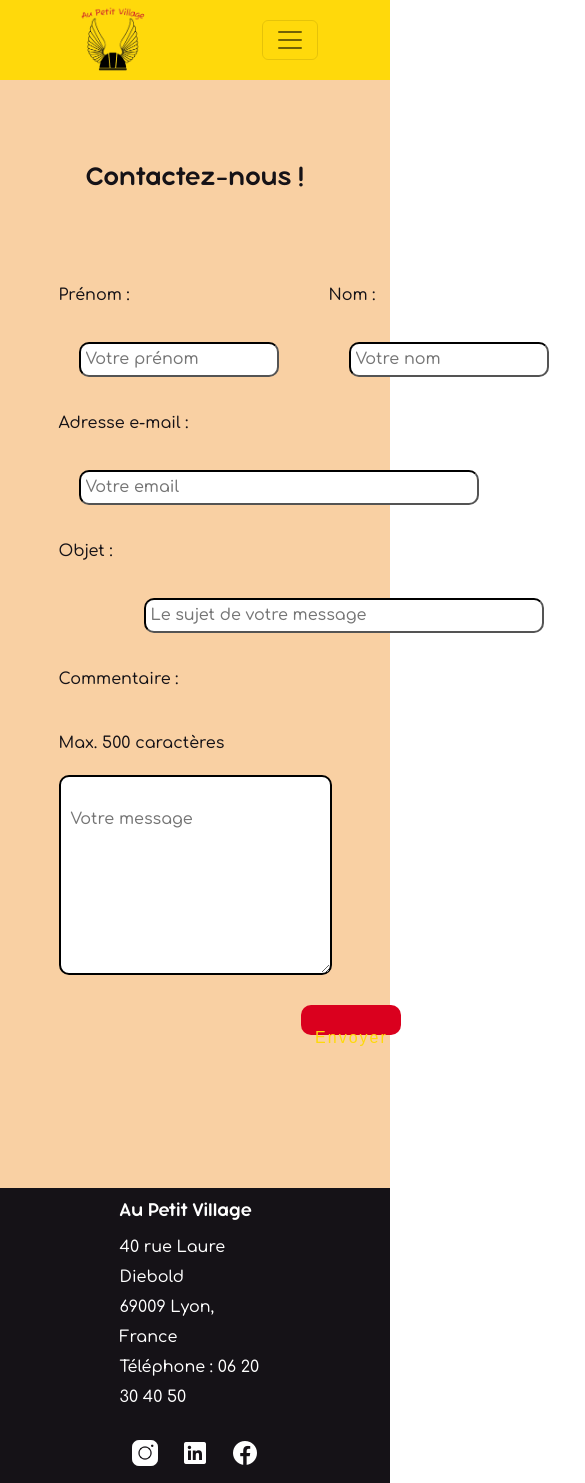
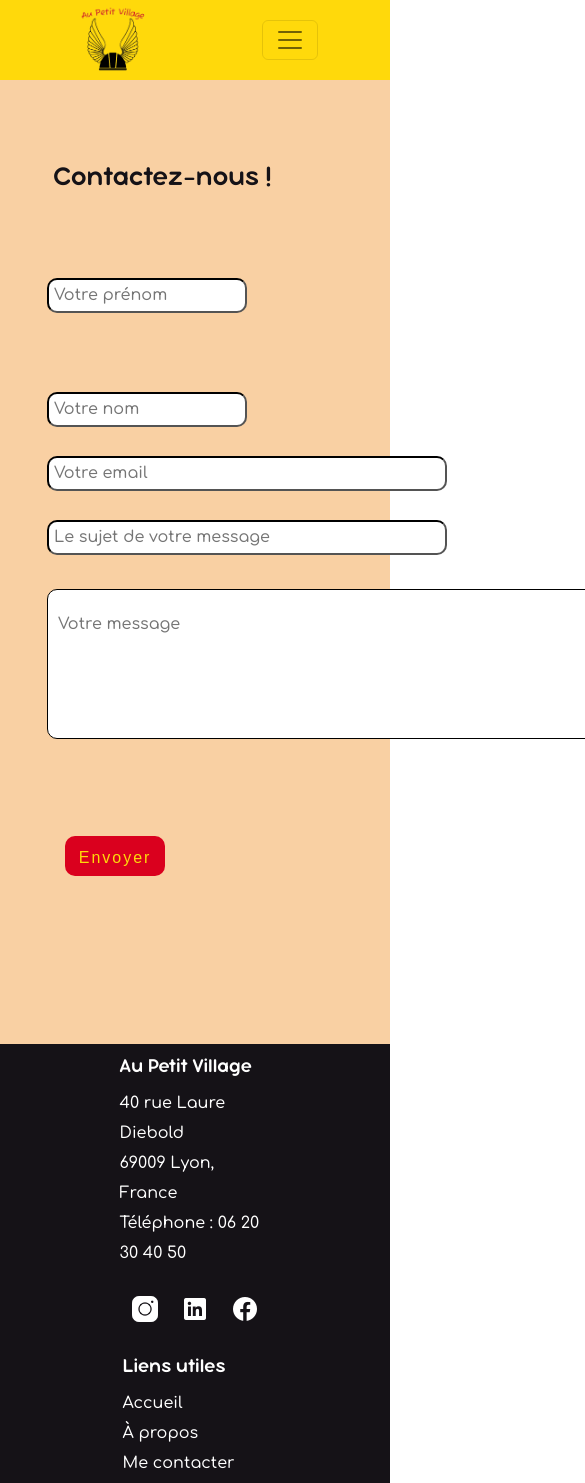
Before and after one commit to Emmatremlet/aupetitvillage, an Angular app: page /contact in a window 390 px wide. Shown: the top 1483 px of the page, 585 px wide, since content can reach past the window. Built offline with nearby package versions, Linux system fonts and the light colour scheme.

Commit message:
responsive page contact, accueil, apropos

```diff
--- a/src/app/apropos/apropos.component.css
+++ b/src/app/apropos/apropos.component.css
@@ -36,8 +36,19 @@ h3 {
 
 }
 
+.image-choix {
+    width: 500px;
+}
+
 .description-choix {
     width: 700px;
+}
+
+.center-content {
+    display: flex;
+    flex-direction: column;
+    align-items: center;
+    justify-content: center;
 }
 
 .choix {
@@ -49,19 +60,19 @@ h3 {
     gap: 50px;
 }
 
-.contact{
+.contact {
     margin: 60px 0;
-    padding:20px;
+    padding: 20px;
     padding-bottom: 10px;
     width: 600px;
     text-align: center;
-    margin : 0 auto;
+    margin-right: 50px;
     border: solid;
-    border-color:#DA001E;
+    border-color: #DA001E;
 
 }
 
-.page-contact{
+.page-contact {
     cursor: pointer;
     background-color: #DA001E;
     color: #FDD90B;
@@ -70,10 +81,10 @@ h3 {
     font-size: 16px;
     margin-top: 30px;
     height: 30px;
-    width: 150px;
+    width: 200px;
     border-radius: 10px;
 }
 
-.bloc-remiercement{
+.bloc-remiercement {
     margin: 60px 0;
 }
--- a/src/app/apropos/apropos.component.html
+++ b/src/app/apropos/apropos.component.html
@@ -4,7 +4,7 @@
     <p class="welcome">Bienvenue sur AuPetitVillage.com, votre source incontournable pour tout ce qui concerne
         les figurines d'Astérix et Obélix. Notre passion pour l'univers créé par René Goscinny et Albert Uderzo a
         conduit à la création de ce site dédié aux collectionneurs et aux fans de ces deux héros gaulois bien-aimés.</p>
-    <div class="bloc-mission">
+    <div class="bloc-mission row">
         <img class="image-mission" src={{Hug}} alt="Astérix et Obélix se faisant un calin">
         <div class="notre-mission">
             <h3>Notre Mission</h3>
@@ -18,7 +18,7 @@
         </div>
     </div>
 
-    <div class="choix">
+    <div class="choix row">
         <div class="description-choix">
             <h3>Pourquoi nous choisir ?</h3>
             <ul>
@@ -46,13 +46,15 @@
         <img class="image-choix" src={{logo}}
             alt="Logo de au petit village avec le casque ailé d'Astérix et le nom de l'entreprise au dessus">
     </div>
-    <div class="contact">
-        <h3>Contactez notre équipe</h3>
-        <p class="mission">Nous aimerions avoir de vos nouvelles. Si vous avez des questions, des commentaires ou des
-            suggestions, n'hésitez pas à nous contacter. <br>
-
-        </p>
-        <a routerLink="/contact"><button class="page-contact">Contactez-nous</button></a><br><br>
+    <div class="center-content">
+        <div class="contact">
+            <h3>Contactez notre équipe</h3>
+            <p class="mission">Nous aimerions avoir de vos nouvelles. Si vous avez des questions, des commentaires ou
+                des
+                suggestions, n'hésitez pas à nous contacter. <br>
+            </p>
+            <a routerLink="/contact"><button class="page-contact">Contactez-nous</button></a><br><br>
+        </div>
     </div>
     <br>
     <br>
@@ -66,7 +68,8 @@
 
             À la vôtre, <br><br>
 
-            <strong>L'équipe de Au Petit Village </strong></p>
+            <strong>L'équipe de Au Petit Village </strong>
+        </p>
     </div>
 
 </div>
--- a/src/app/contact/contact.component.css
+++ b/src/app/contact/contact.component.css
@@ -15,10 +15,8 @@ button {
 }
 
 .contact_form {
-    width : 70%;
     margin: 70px auto;
     padding: 0 auto;
-    line-height: 3;
     line-height: 4;
 }
 
@@ -35,33 +33,15 @@ button {
     color: #FDD90B;
     border:none;
     font-size: 16px;
-    margin-left: 89%;
-    margin-top: 30px;
-    height: 30px;
+    margin: 50px;
+    padding: 10px;
+    height: 40px;
     width: 100px;
     border-radius: 10px;
 }
 
 .submit:hover {
     cursor: pointer;
-
-}
-
-.comments_block {
-    display: flex;
-    flex-direction: row;
-    justify-content: center;
-    justify-content: space-between;
-    flex-wrap: wrap;
-    gap: 50%;
-}
-
-.comments_label {
-    order: 1;
-}
-
-span {
-    order: 2;
 }
 
 input {
@@ -80,20 +60,20 @@ input {
 }
 
 .object_box {
-    margin-left: 85px;
+    /* margin-left: 85px; */
     width: 400px;
 }
 
 textarea {
-    order: 3;
-    width: 1000px;
-    height: 200px;
-    padding: 10px;
-    font-size: medium;
+    width: 550px;
+    height: 150px;
     border-radius: 10px;
     border-color: black;
-    border-width: 2px;
+    padding: 2px 10px;
+    margin : 20px;
 }
+
+
 .alerte{
     background-color: none;
     color : #151217;
--- a/src/app/contact/contact.component.html
+++ b/src/app/contact/contact.component.html
@@ -1,34 +1,29 @@
 
-<div class="main-contact">
+<div class="main-contact col-10 col-sm-10 justify-content-center text-center">
     <h1>Contactez-nous !</h1>
-
-    <form [formGroup]="contactForm" (ngSubmit)="sendEmail($event)" method="post" class="contact_form">
-        <div class="id">
-            <div class="first-name">
-                <label for="first-name_box" class="first-name_label">Prénom :</label>
-                <input type="text" class="first-name_box" name="firstName" formControlName="firstname" placeholder="Votre prénom" required>
+    <form [formGroup]="contactForm" (ngSubmit)="sendEmail($event)" method="post" class="contact_form col-10 col-sm-12 col-lg-12 mx-auto">
+        <div class="id row ">
+            <div class="first-name col-6 col-sm-6 col-lg-6">
+                <input type="text" class="first-name_box col-12 col-sm-12 col-lg-12" name="firstName" formControlName="firstname" placeholder="Votre prénom" required>
             </div>
-            <div class="last-name">
-                <label for="last-name_box" id="last-name_label">Nom :</label>
-                <input type="text" class="last-name_box" name="lastName" formControlName="lastname" placeholder="Votre nom" required>
+            <div class="last-name col-6 col-sm-6 col-lg-6">
+                <input type="text" class="last-name_box col-12 col-sm-12 col-lg-12" name="lastName" formControlName="lastname" placeholder="Votre nom" required>
             </div>
         </div>
         <div class="email">
-            <label for="email_box" class="email_label">Adresse e-mail :</label>
-            <input type="email" class="email_box" name="email" formControlName="email" placeholder="Votre email" key="email-input" required>
+            <input type="email" class="email_box col-12 col-sm-12 col-lg-12" name="email" formControlName="email" placeholder="Votre email" key="email-input" required>
         </div>
         <div class="object">
-            <label for="object_box" class="object_label"> Objet :</label>
-            <input type="text" class="object_box" name="object" formControlName="object" placeholder="Le sujet de votre message" required>
+            <input type="text" class="object_box col-12 col-sm-12 col-lg-12" name="object" formControlName="object" placeholder="Le sujet de votre message" required>
         </div>
         <div class="comments_block">
-            <label class="comments_label" for="comments">Commentaire : </label>
-            <span class="comments-max">Max. 500 caractères</span>
-            <textarea class="comments" name="comments" formControlName="comments" placeholder="Votre message" rows="4" maxlength="500"
+            <textarea class="comments col-12 col-sm-12 col-lg-12" name="comments" formControlName="comments" placeholder="Votre message" rows="4" maxlength="500"
                 required></textarea>
         </div>
-        <div class="submit_block">
-            <button type="submit" class="submit">
+
+        <div class="submit_block row ">
+            <div class="space col-10 col-md-10 col-lg-10"></div>
+            <button type="submit" class="submit btn btn-danger col-2 col-md-2 col-lg-2">
                 Envoyer
             </button>
         </div>
--- a/src/app/home/home.component.css
+++ b/src/app/home/home.component.css
@@ -25,7 +25,8 @@ h3 {
     padding: 30px;
     border-radius: 200px;
 }
-.notre-entreprise{
+
+.notre-entreprise {
     padding-left: 40px;
 }
 
@@ -46,7 +47,7 @@ h3 {
 .titre-catalogue {
     text-align: center;
     font-size: 35px;
-    margin: 40px;
+    margin: 40px 0;
 }
 
 select {
@@ -56,15 +57,15 @@ select {
     cursor: pointer;
 }
 
-.tri-recherche{
-    width: 80rem;
-    margin-left: auto;
-    margin-right: auto;
-}
+/* .tri-recherche {
+    width: 100vw;
+    padding-left: 40px;
+} */
+
 
 .recherche {
     background-color: #f3d840a2;
-    margin : 30px 0;
+    margin-bottom: 30px;
     padding: 5px;
     width: 230px;
     height: 25px;
--- a/src/app/home/home.component.html
+++ b/src/app/home/home.component.html
@@ -20,17 +20,22 @@
 
 
     <div class="tri-recherche row justify-content-center mx-auto">
-        <div class="div-recherche col-md-3">
+        <div class=" col-md-6 d-flex justify-content-center">
+            <div class="div-recherche col-md-6">
                 <input type="text" class="recherche col-md-11 col-sm-11" placeholder="Rechercher par nom"
                     (input)="searchProducts($event)">
             </div>
-        <div class="tri col-md-3 mx-auto" for="sortProducts">
+        </div>
+        <div class="col-md-6 d-flex justify-content-center">
+            <div class="tri col-md-6" for="sortProducts">
                 <select style="background-color: #FDD90B; color: #DA001E " class="tri-produits"
                     (change)="sortProducts($event)">
                     <option value="">Choisissez une option</option>
                     <option value="asc">Tri croissant</option>
                     <option value="desc">Tri décroissant</option>
                 </select>
+            </div>
+        </div>
     </div>
 </div>
 
@@ -45,4 +50,3 @@
         </div>
     </div>
 </div>
-</div>
```
Lines whose indentation alone changed are shown as unchanged.
